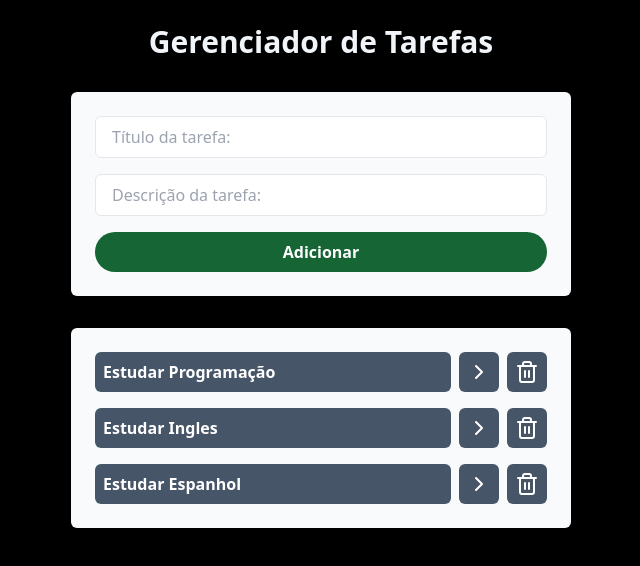
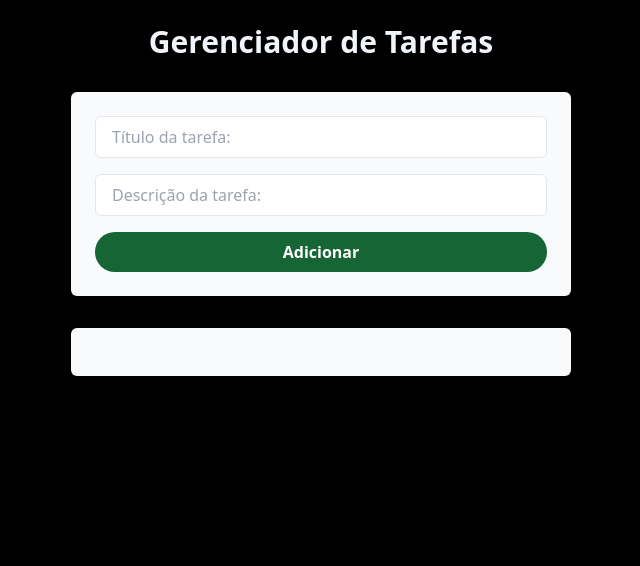
Before and after one commit to Victornck/Taskify, a React (Vite) app: page / in a window 1280 px wide. Shown: the top 566 px of the page, without its empty margins (319-959 px from the left). Built offline with nearby package versions, Linux system fonts and the light colour scheme.

Commit message:
RemoverTasks

```diff
--- a/src/App.jsx
+++ b/src/App.jsx
@@ -4,26 +4,7 @@ import "./App.css";
 import { useState } from "react";
 
 function App() {
-  const [tasks, setTasks] = useState([
-    {
-      id: 1,
-      title: "Estudar Programação",
-      description: "Estudar react para melhorar!",
-      isCompleted: false,
-    },
-    {
-      id: 2,
-      title: "Estudar Ingles",
-      description: "Estudar react para melhorar!",
-      isCompleted: false,
-    },
-    {
-      id: 3,
-      title: "Estudar Espanhol",
-      description: "Estudar react para melhorar!",
-      isCompleted: false,
-    },
-  ]);
+  const [tasks, setTasks] = useState([]);
 
   function OnTaskClick(taskId) {
     const newTasks = tasks.map((task) => {
```
